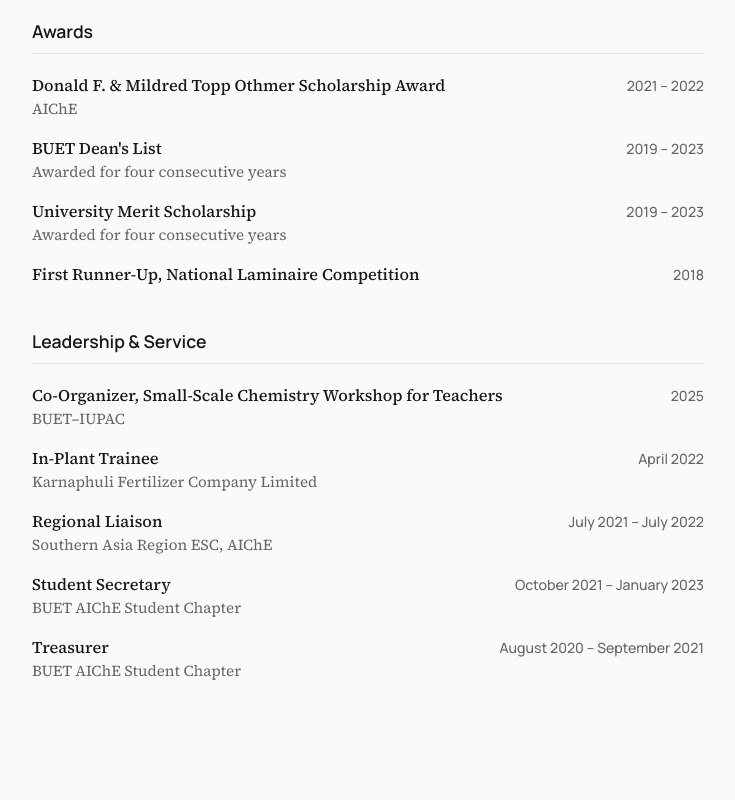
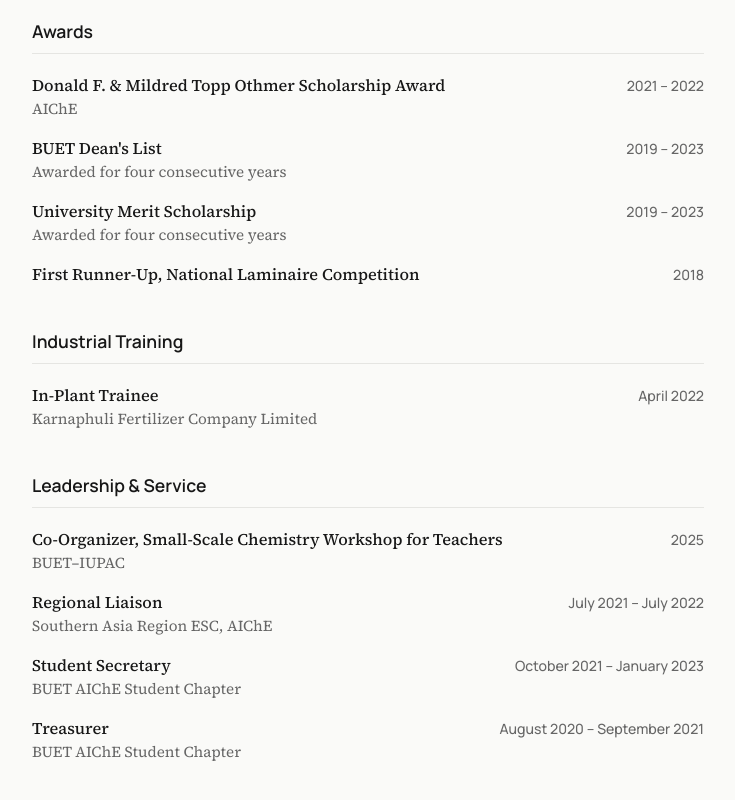
Before and after one commit to farhatul-abrar/farhatul.com, an Astro site: page /cv in a window 1280 px wide. Shown: the part 2094-2894 px from the top of the page, without its empty margins (272-1007 px from the left). Built offline with nearby package versions, Linux system fonts and the light colour scheme; Astro itself is replaced by a stand-in of ours.

Commit message:
Move industrial training to its own CV section

```diff
--- a/src/pages/cv.astro
+++ b/src/pages/cv.astro
@@ -196,6 +196,19 @@ import Layout from "../layouts/Layout.astro";
     </section>
 
     <section>
+      <h2>Industrial Training</h2>
+      <ul class="entry-list">
+        <li>
+          <div class="entry-row">
+            <span class="entry-title">In-Plant Trainee</span>
+            <span class="entry-date">April 2022</span>
+          </div>
+          <span class="entry-meta">Karnaphuli Fertilizer Company Limited</span>
+        </li>
+      </ul>
+    </section>
+
+    <section>
       <h2>Leadership &amp; Service</h2>
       <ul class="entry-list">
         <li>
@@ -204,13 +217,6 @@ import Layout from "../layouts/Layout.astro";
             <span class="entry-date">2025</span>
           </div>
           <span class="entry-meta">BUET–IUPAC</span>
-        </li>
-        <li>
-          <div class="entry-row">
-            <span class="entry-title">In-Plant Trainee</span>
-            <span class="entry-date">April 2022</span>
-          </div>
-          <span class="entry-meta">Karnaphuli Fertilizer Company Limited</span>
         </li>
         <li>
           <div class="entry-row">
```
